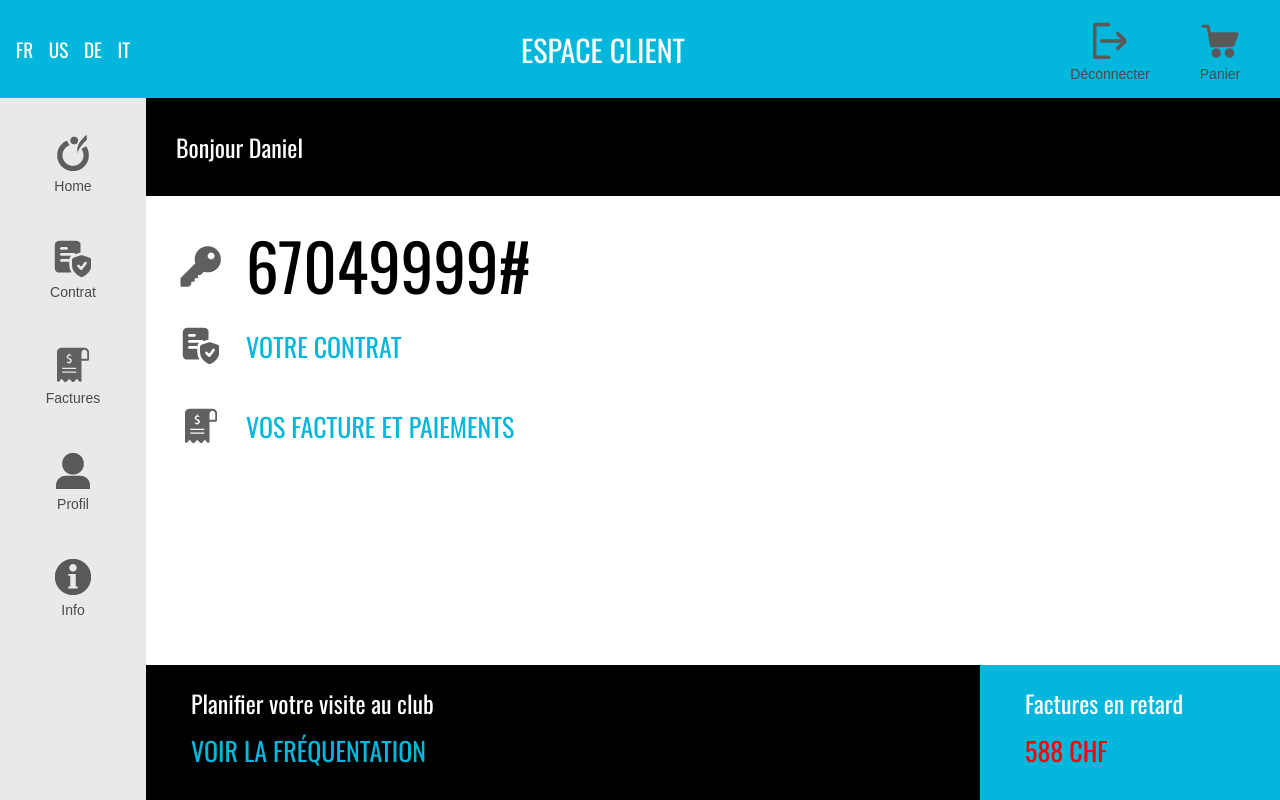
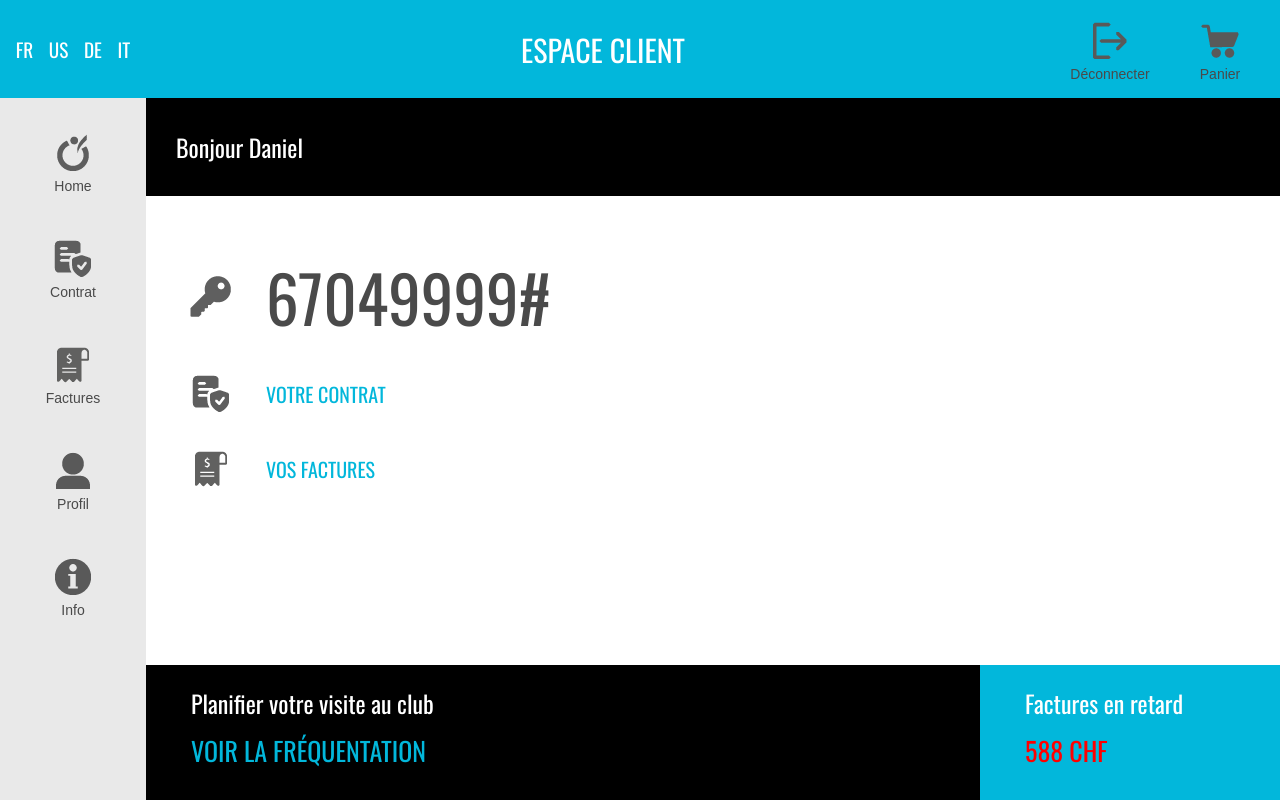
Before and after one commit to dvallon906/espace-client, a plain HTML site: page index.html in a window 1280 px wide. Drawn offline with Linux system fonts and the light colour scheme.

Commit message:
Modif du centre de la page home

```diff
--- a/index.html
+++ b/index.html
@@ -55,7 +55,7 @@
       <div class="areaTopCenter">
         <h2>Bonjour Daniel</h2>
       </div>
-      <div class="areaCenter">
+      <!-- <div class="areaCenter">
         <div class="l1c1"></div>
         <div class="l1c2">67049999#</div>
 
@@ -64,7 +64,23 @@
 
         <div class="l3c1"></div>
         <div class="l3c2">Vos facture et paiements</div>
+      </div> -->
+
+      <div id="flexCenter">
+        <div id="rowCodeBar" class="rowFlexCenter">
+          <div class="image" id="imgCodeBar"></div>
+          <div class="libelle" id="libCodebar">67049999#</div>
+        </div>
+        <div id="rowVotreContrat" class="rowFlexCenter">
+          <div class="image" id="imgVotreContrat"></div>
+          <div class="libelle" id="libVotreContrat">Votre contrat</div>
+        </div>
+        <div id="rowVosFactures" class="rowFlexCenter">
+          <div class="image" id="imgVosFactures"></div>
+          <div class="libelle" id="libVosFactures">Vos factures</div>
+        </div>
       </div>
+
       <div class="areaFooterCenter">
         <h2>Planifier votre visite au club</h2>
         <div id="btnFrequentation">Voir la fréquentation</div>
--- a/styles/style.css
+++ b/styles/style.css
@@ -128,85 +128,65 @@ h2{
 }
 
 
+#flexCenter{
+    grid-area: c;
+    display: table-cell;
+    padding: 30px;
+}
 
-.areaCenter{
-    grid-area: c;
+.rowFlexCenter{
+    display: flex;
+    width: 600px;
+    height: 75px;
+    padding: 0px 0px;
+    transition: background-color .5s ease-in-out;
+    align-items: center;
 
-    background: white;
-    padding: 30px;
-    width: auto;
-    height: auto;
-
-    display: grid;
-    grid-template-columns: 50px 1fr;
-    grid-template-rows: 80px 80px 80px;
-    gap: 0px 0%;
-    grid-template-areas:
-      "l1c1 l1c2"
-      "l2c1 l2c2"
-      "l3c1 l3c2"
-      ;
-    background: var(--colorWhite);
 
 }
-.l1c1{
-    grid-area: l1c1;
-    background: url(../assets/images/password-dsable.png) center no-repeat;
+
+#flexCenter .image{
+    width: 50px;
+    height: 50px;
+    padding: 10px;
+}
+
+#flexCenter .libelle{
+    width: 300px;
+    background-color: transparent;
+    padding-left: 20px;
 
 }
-.l1c2{
-    grid-area: l1c2;
-    font-family: var(--main-font-oswald);
-    font-size: 65px;
-    padding-left: 20px;
-    margin-top: -10px;
-     /* margin-block: auto; */
+#imgCodeBar{background: url(../assets/images/password-dsable.png) center no-repeat;}
+#imgVotreContrat{background: url(../assets/images/contrat-disabled.png) center no-repeat;}
+#imgVosFactures{background: url(../assets/images/facture-disabled.png) center no-repeat;}
+
+
+
+#rowCodeBar{
+    height: 100px;
+    padding: 20px 0px 10px 0px;
 }
-.l2c1{
-    grid-area: l2c1;
-    background: url(../assets/images/contrat-disabled.png) center no-repeat;
 
-}
-.l2c2{
-    grid-area: l2c2;
-    font-size: 26px;
-    padding-left: 20px;
-    margin-block: auto;
-    font-family: var(--main-font-oswald);
-    font-size: 26px;
-    color: var(--color1);
-    text-transform: uppercase;
-    padding: 20px;
-    transition: background-color .5s ease-in-out;
-
-}
-.l2c2:hover{
-    background: #02b7db30;
+#rowVotreContrat:hover, #rowVosFactures:hover{
+    background: #ECF9FC;
     cursor:pointer;
 }
 
+#libCodebar{
+    font-family: var(--main-font-oswald);
+    font-size: 65px;
+    color: var(--colorGrey);
+}
 
-.l3c1{
-    grid-area: l3c1;
-    background: url(../assets/images/facture-disabled.png) center no-repeat;
+#libVotreContrat,#libVosFactures{
+    font-family: var(--main-font-oswald);
+    font-size: 20px;
+    text-transform: uppercase;
+    color: var(--color1);
+}
 
-}
-.l3c2{
-    grid-area: l3c2;
-    font-size: 26px;
-    padding-left: 20px;
-    margin-block: auto;
-    font-family: var(--main-font-oswald);
-    font-size: 26px;
-    color: var(--color1);
-    text-transform: uppercase;
-    padding: 20px;
-    transition: background-color .5s ease-in-out;
-}
-.l3c2:hover{
-    background: #02b7db30;
-    cursor:pointer;
-}
+
 
 .areaTopCenter{
     grid-area: d;
```
